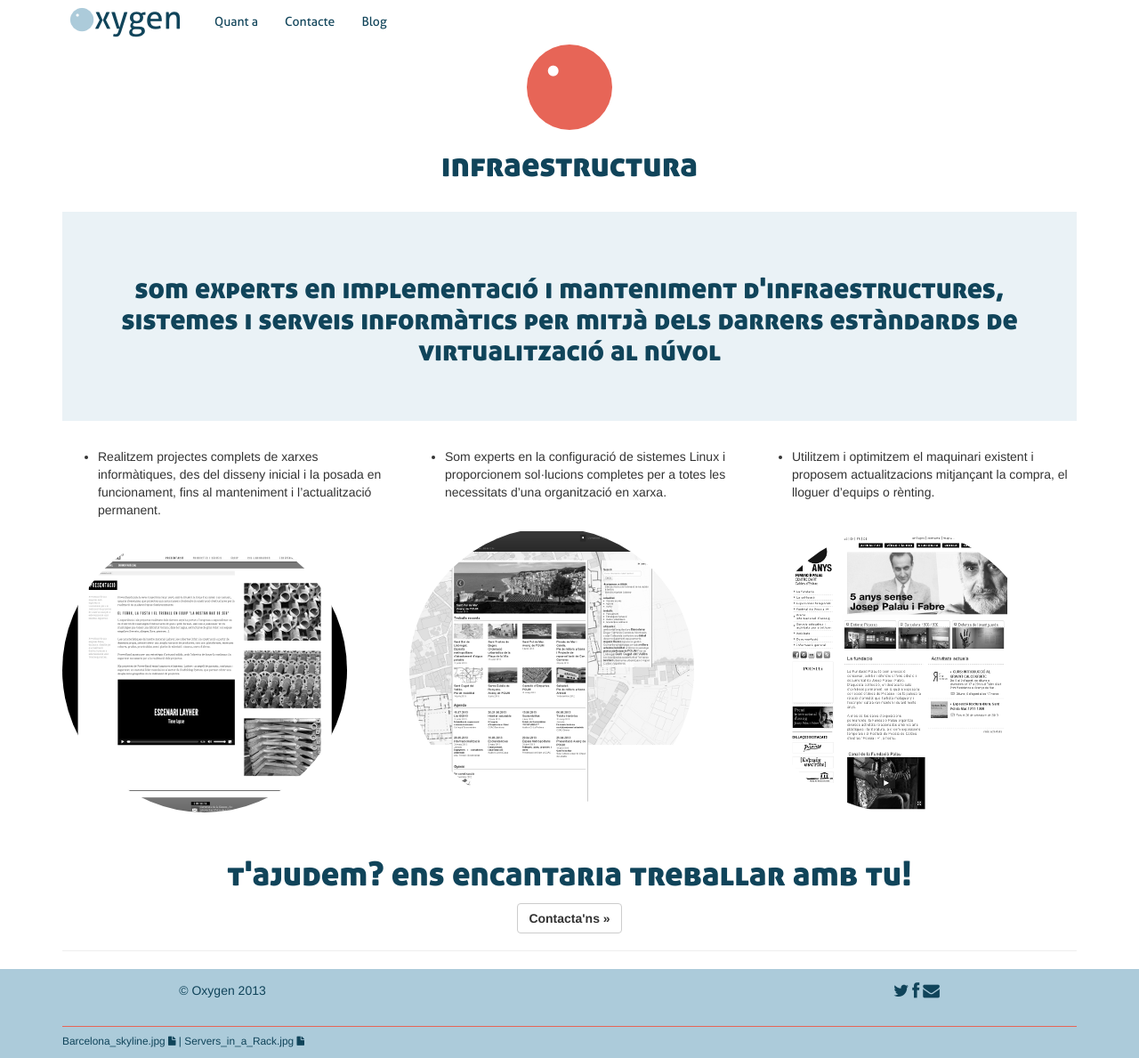
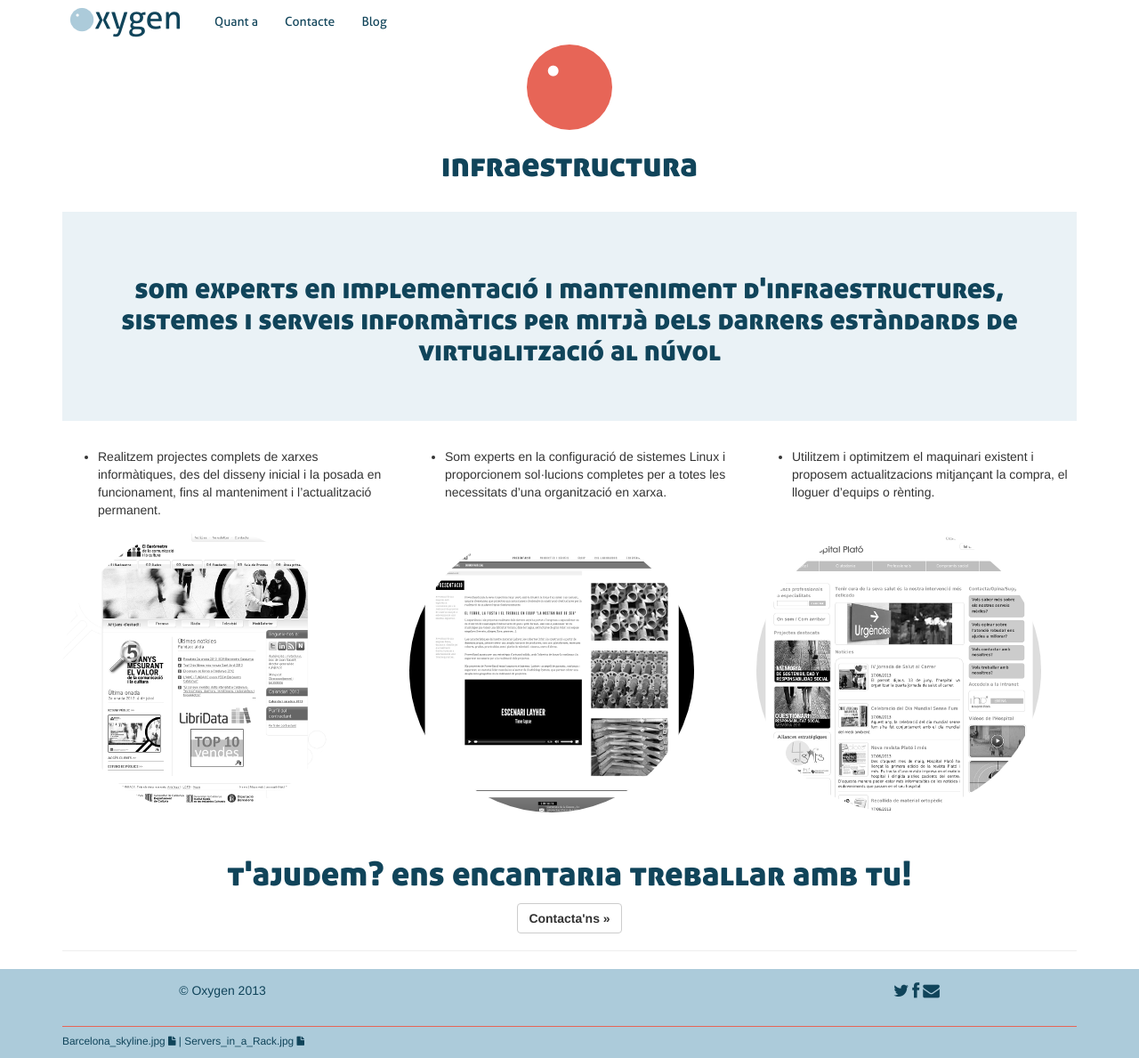
Before and after one commit to freecates/freecates.github.io, a Jekyll site: the page built from infraestructura.html, in a window 1280 px wide and 1189 px high. Shown: the whole window at 89% size. Built offline with Jekyll 4.4.1, drawn with Linux system fonts in a browser that asks for light colours; Markdown is read by kramdown in place of the engine named in the settings.

Commit message:
creat els exemples d'asetts a infraestructura.

```diff
--- a/infraestructura.html
+++ b/infraestructura.html
@@ -43,13 +43,13 @@ title: implementació i manteniment d'infraestructures, sistemes i serveis infor
 				</div>
 				<div class="row">
 					<div class="col-sm-4 col-lg-4">
+						<p><img class="img-circle molecula" src="{{ site.base_url }}/assets/img/fundacc.png" /></p>
+					</div>
+					<div class="col-sm-4 col-lg-4">
 						<p><img class="img-circle molecula" src="{{ site.base_url }}/assets/img/powerband.png" /></p>
 					</div>
 					<div class="col-sm-4 col-lg-4">
-						<p><img class="img-circle molecula" src="{{ site.base_url }}/assets/img/interlands.png" /></p>
-					</div>
-					<div class="col-sm-4 col-lg-4">
-						<p><img class="img-circle molecula" src="{{ site.base_url }}/assets/img/fundaciopalau.png" /></p>
+						<p><img class="img-circle molecula" src="{{ site.base_url }}/assets/img/hospitalplato.png" /></p>
 					</div>
 				</div>
 
```
Also changed, not shown: assets/img/fundacc.png (added), assets/img/hospitalplato.png (added), 1 other file.
